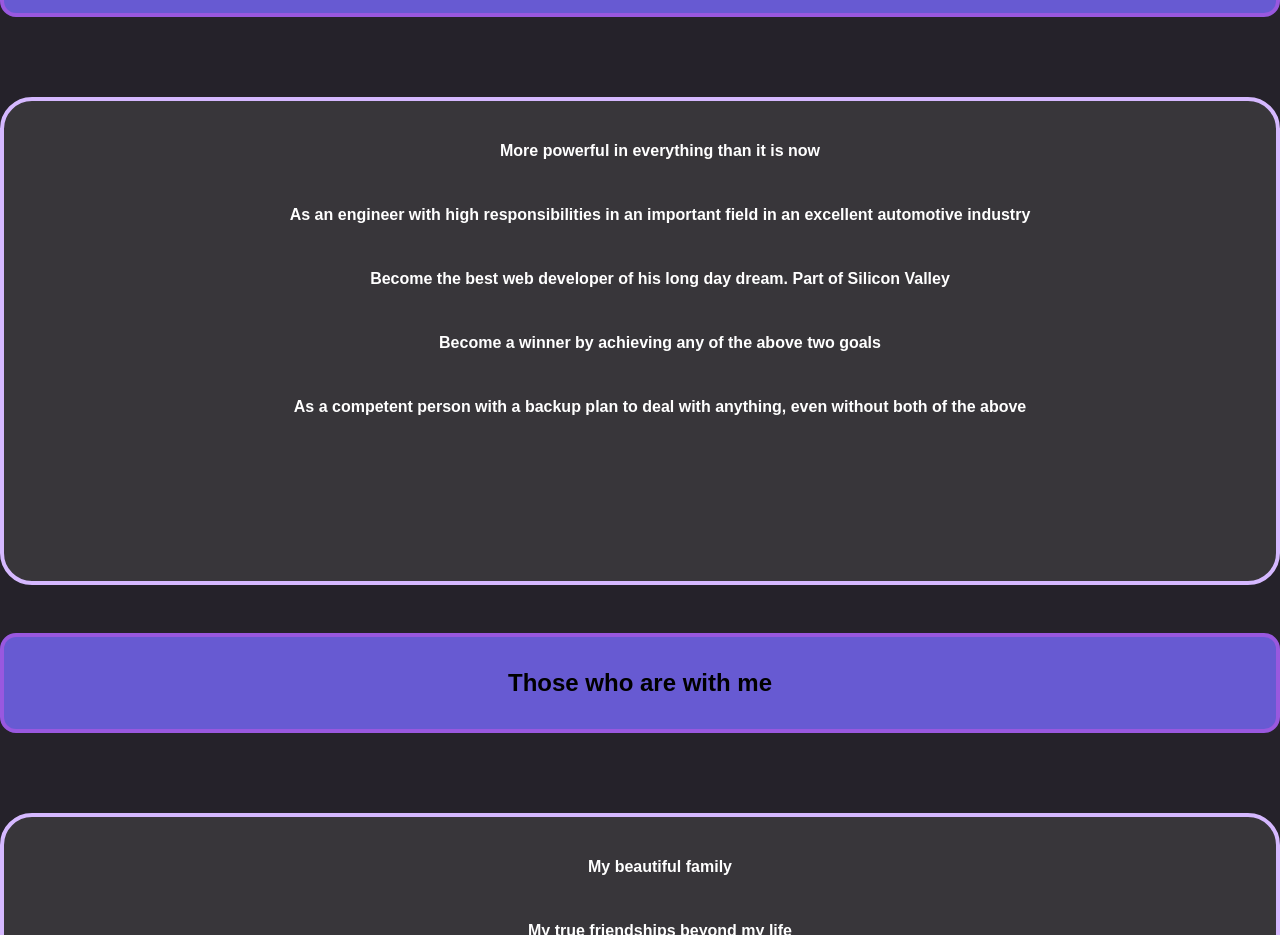
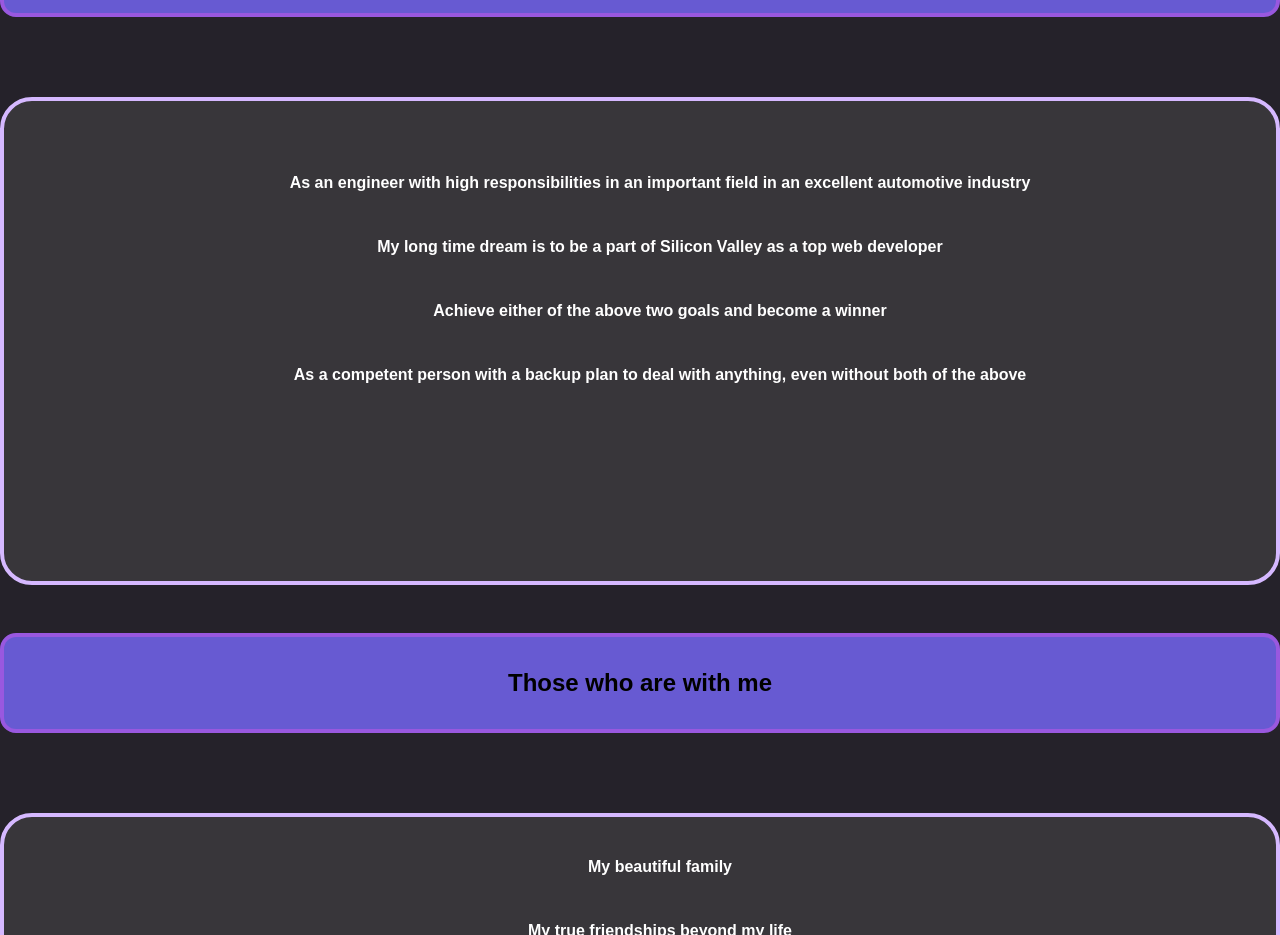
Before and after one commit to Dream-it-Code-it/Personal_Portfolio, a plain HTML site: page index.html in a window 1280 px wide. Shown: the part 1733-2668 px from the top of the page. Drawn offline with Linux system fonts and the light colour scheme; a script that the page names is missing.

Commit message:
Add files via upload

```diff
--- a/index.html
+++ b/index.html
@@ -84,13 +84,13 @@
 <div class="Second_Column">
         <h3 id="h3_1">
            <ul>
-              <li>More powerful in everything than it is now</li>
+
               <br>
               <li>As an engineer with high responsibilities in an important field in an excellent automotive industry</li>
               <br>
-              <li>Become the best web developer of his long day dream. Part of Silicon Valley</li>
+              <li>My long time dream is to be a part of Silicon Valley as a top web developer</li>
               <br>
-              <li>Become a winner by achieving any of the above two goals</li>
+              <li>Achieve either of the above two goals and become a winner</li>
               <br>
               <li>As a competent person with a backup plan to deal with anything, even without both of the above
 </li>
```
